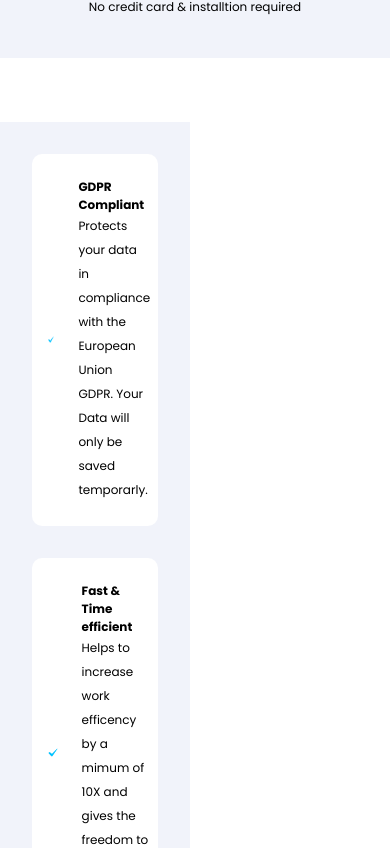
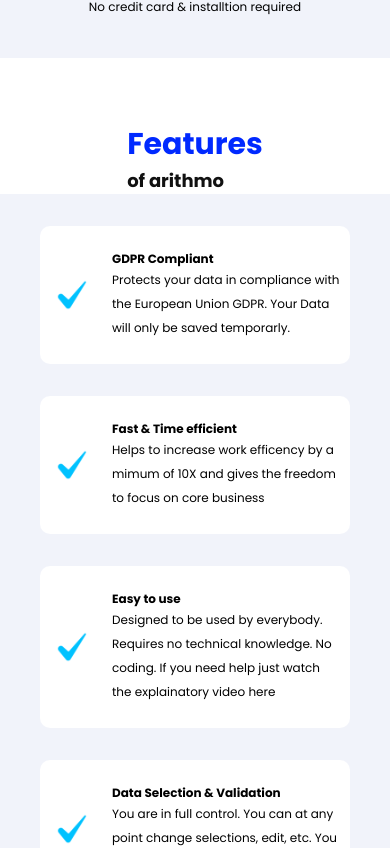
Before and after one commit to zainsadaqat/arithmo, a React (Create React App) app: page / in a window 390 px wide. Shown: the part 5020-5868 px from the top of the page. Built offline with nearby package versions, Linux system fonts and the light colour scheme.

Commit message:
Fix Features Section

```diff
--- a/src/components/Features.jsx
+++ b/src/components/Features.jsx
@@ -4,8 +4,8 @@
 const Features = () => {
   return (
     <section id="features" className="max-w-6xl mr-auto">
-      <div className="my-16 flex justify-center items-center">
-        <article className="bg-[#F1F3FA] p-4 flex justify-end items-center max-w-[1100px] flex-wrap">
+      <div className="my-16 flex justify-center items-center flex-wrap-reverse md:flex-nowrap">
+        <article className="bg-[#F1F3FA] p-4 flex justify-center md:justify-end items-center max-w-[1100px] flex-wrap">
           {/* Box 1 */}
           <div className="m-4 py-4 bg-white flex items-center rounded-[10px]">
             <div className="p-4">
```
